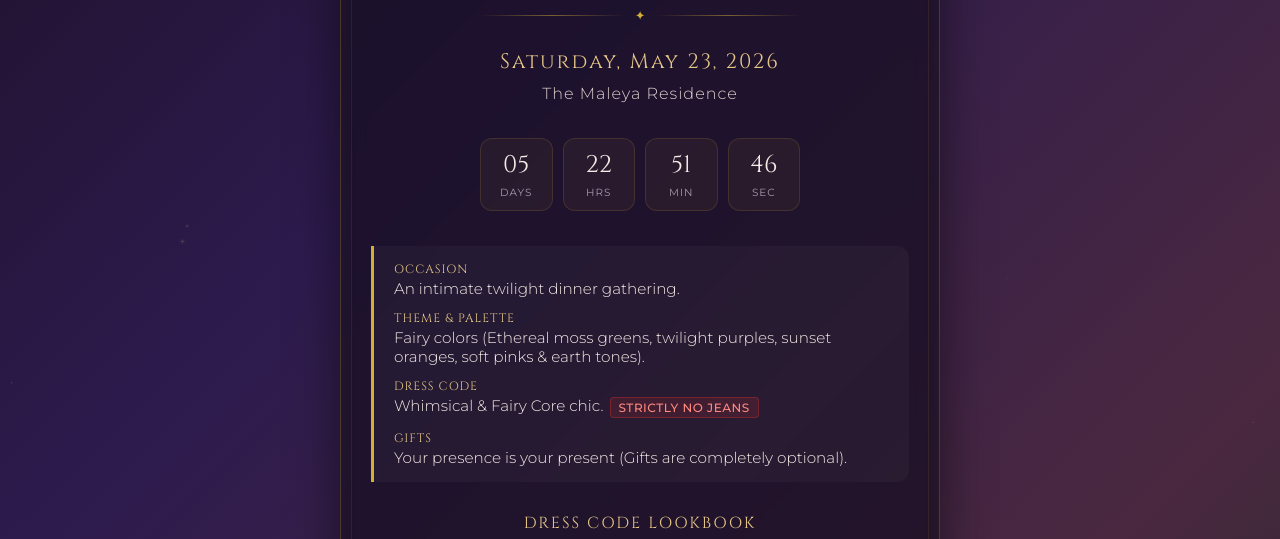
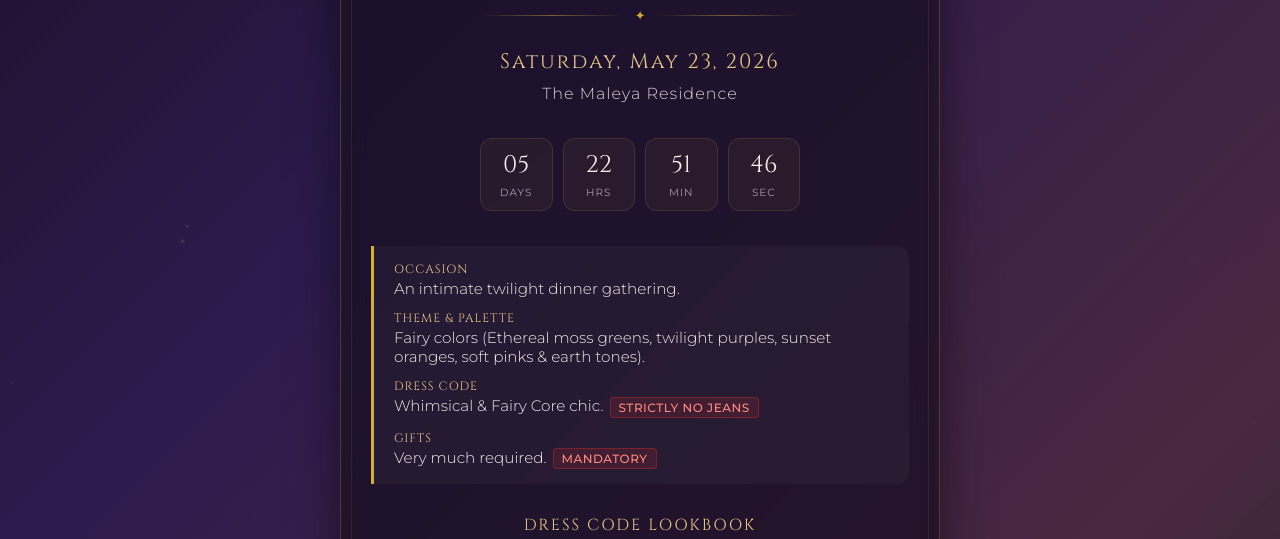
Before and after one commit to jaysonmaleya-cyber/Jewel, a plain HTML site: page index.html in a window 1280 px wide. Shown: the part 247-786 px from the top of the page. Drawn offline with Linux system fonts and the light colour scheme.

Commit message:
Update index.html

```diff
--- a/index.html
+++ b/index.html
@@ -445,7 +445,7 @@
             </div>
             <div class="info-row">
                 <span class="info-label">Gifts</span>
-                <span class="info-value">Your presence is your present (Gifts are completely optional).</span>
+                <span class="info-value">Very much required.<span class="badge">MANDATORY</span></span>
             </div>
         </div>
 
```
